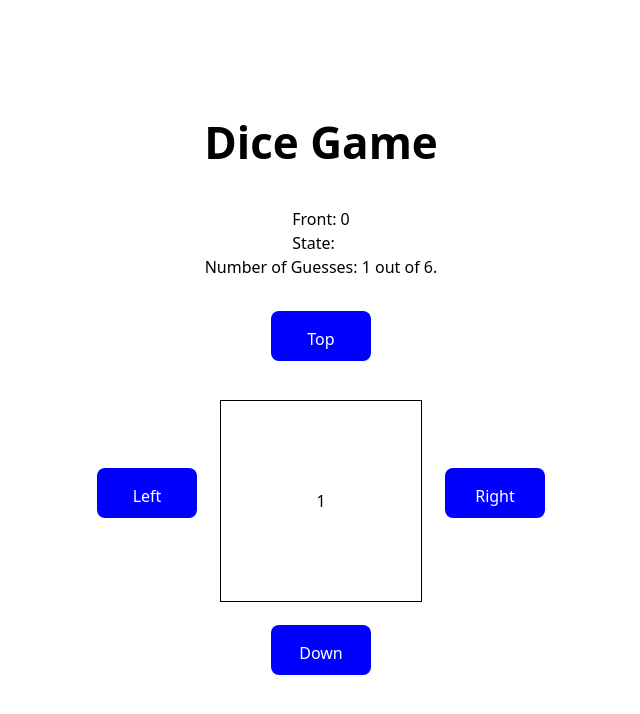
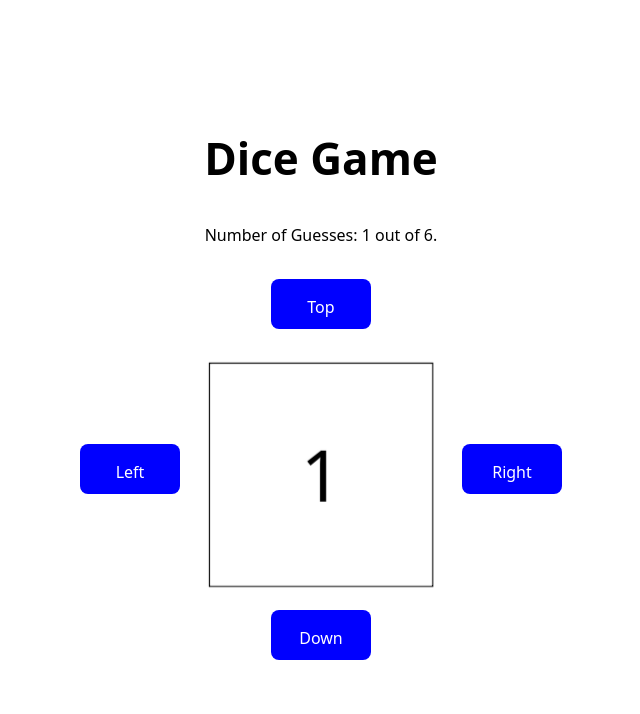
Before and after one commit to exosyphon/dice-game, a Next.js app: page / in a window 1280 px wide. Shown: the top 714 px of the page, without its empty margins (319-959 px from the left). Built offline with nearby package versions, Linux system fonts and the light colour scheme.

Commit message:
Update dice animations

```diff
--- a/src/pages/index.tsx
+++ b/src/pages/index.tsx
@@ -1,10 +1,10 @@
 import { useEffect, useState } from 'react';
 
 export default function Home() {
-    const debug = true;
-    const numbers: number[] = [1, 6, 5, 2, 3, 4];
+    const debug = false;
+    const [numbers, setNumbers] = useState<number[]>([]);
+    const [currentDiceHtml, setCurrentDiceHtml] = useState<any>(null);
     const sides: string[] = ['front', 'back', 'right', 'left', 'top', 'bottom'];
-    const customTextCss: string[] = ['', 'invert-text', '', '', '', 'rotated-text'];
 
     const [solutions, _setSolutions] = useState<number[][]>([
         [1, 3, 2, 5, 4, 6],
@@ -55,14 +55,35 @@ export default function Home() {
     ]);
     const [initialState, setInitialState] = useState<number[]>([]);
     const [diceFront, setDiceFront] = useState<number>(0);
-    const [diceState, setDiceState] = useState<number[]>(initialState);
+    const [diceState, setDiceState] = useState<number[]>([]);
     const [numberOfGuesses, setNumberOfGuesses] = useState<number>(1);
     const [nextNumber, setNextNumber] = useState<number>(2);
     const [displayX, setDisplayX] = useState<boolean>(false);
     const [displaySuccess, setDisplaySuccess] = useState<boolean>(false);
 
     useEffect(() => {
-        setInitialState(solutions[Math.floor(Math.random() * 45)]);
+        const mySolution = solutions[17]; // solutions[Math.floor(Math.random() * 45)];
+        setInitialState(mySolution);
+        // setNumbers([mySolution[0], mySolution[1], mySolution[3], mySolution[2], mySolution[5], mySolution[4]]);
+        setNumbers([mySolution[0], mySolution[1], mySolution[3], mySolution[2], mySolution[5], mySolution[4]]);
+        setDiceState(mySolution);
+        setCurrentDiceHtml((
+            <div className={`dice m-6 gimbal`}>
+                {[mySolution[0], mySolution[1], mySolution[3], mySolution[2], mySolution[5], mySolution[4]]?.map((item, index) => {
+                    return (
+                        <div
+                            key={index}
+                            className={`side ${sides[index]}`}
+                            style={{
+                                outline: `1px solid black`,
+                            }}
+                        >
+                            <div>{item}</div>
+                        </div>
+                    );
+                })}
+            </div>
+        ));
     }, [solutions]);
 
     class Dice {
@@ -149,6 +170,24 @@ export default function Home() {
     }
 
     const resetDie = () => {
+        setCurrentDiceHtml((
+            <div className={`dice m-6 gimbal`}>
+                {numbers?.map((item, index) => {
+                    return (
+                        <div
+                            key={index}
+                            className={`side ${sides[index]}`}
+                            style={{
+                                outline: `1px solid black`,
+                            }}
+                        >
+                            <div>{item}</div>
+                        </div>
+                    );
+                })}
+            </div>
+        ));
+
         setDiceState(initialState);
         setDiceFront(numbers.indexOf(1));
         setNextNumber(2);
@@ -174,6 +213,7 @@ export default function Home() {
     }
 
     const rightF = () => {
+        doAnotherRotate('Y', -90);
         dice.rotateRight(1);
         setDiceState(dice.toArray());
         setDiceFront(numbers.indexOf(dice.front));
@@ -181,6 +221,7 @@ export default function Home() {
     };
 
     const leftF = () => {
+        doAnotherRotate('Y', 90);
         dice.rotateLeft(1);
         setDiceState(dice.toArray());
         setDiceFront(numbers.indexOf(dice.front));
@@ -188,6 +229,7 @@ export default function Home() {
     };
 
     const topF = () => {
+        doAnotherRotate('X', -90);
         dice.rotateTop(1);
         setDiceState(dice.toArray());
         setDiceFront(numbers.indexOf(dice.front));
@@ -195,10 +237,19 @@ export default function Home() {
     };
 
     const bottomF = () => {
+        doAnotherRotate('X', 90);
         dice.rotateBottom(1);
         setDiceState(dice.toArray());
         setDiceFront(numbers.indexOf(dice.front));
         checkConditions();
+    };
+
+    const doAnotherRotate = (axis: string, degrees: number) => {
+        setCurrentDiceHtml(
+            <div className='gimbal' style={{ width: 0, height: 0, transform: `rotate${axis}(${degrees}deg)` }}>
+                {currentDiceHtml}
+            </div>
+        );
     };
 
     return (
@@ -260,23 +311,12 @@ export default function Home() {
                             padding: '1rem',
                             borderRadius: '.5rem',
                             marginBottom: '1rem',
+                            marginRight: '1rem',
                             height: '50px',
                             width: '100px',
                         }}>Left</button>
-                        <div className={`dice rolled-${sides[diceFront]} m-6`}>
-                            {numbers?.map((item, index) => {
-                                return (
-                                    <div
-                                        key={index}
-                                        className={`side ${sides[index]}`}
-                                        style={{
-                                            outline: `1px solid black`,
-                                        }}
-                                    >
-                                        <div className={customTextCss[index]}>{item}</div>
-                                    </div>
-                                );
-                            })}
+                        <div className='container'>
+                            {currentDiceHtml}
                         </div>
                         <button onClick={rightF} disabled={guessesExceeded()} style={{
                             background: guessesExceeded() ? 'gray' : 'blue',
@@ -284,6 +324,7 @@ export default function Home() {
                             padding: '1rem',
                             borderRadius: '.5rem',
                             marginBottom: '1rem',
+                            marginLeft: '1rem',
                             height: '50px',
                             width: '100px'
                         }}>Right</button>
--- a/src/styles/globals.css
+++ b/src/styles/globals.css
@@ -10,6 +10,16 @@
 .dice-container {
     text-align: center;
     margin: 50px auto;
+}
+
+.container {
+    width: 250px;
+    height: 165px;
+    position: relative;
+    margin: 0 auto 100px;
+    border: 1px solid #FFF;
+    perspective: 1000px;
+    perspective-origin: 50% 50%;
 }
 
 .dice {
@@ -30,68 +40,36 @@
     justify-content: center;
     align-items: center;
     background: white;
-}
-
-.rotated-text {
-  transform: rotate(-90deg);
-}
-
-.invert-text {
-   transform: scale(-1, -1);
+    font-size: 4rem;
 }
 
 .dice .front {
-    transform: translateZ(60px);
+    transform: translateZ(100px);
 }
 
 .dice .back {
-    transform: rotateX(180deg) translateZ(60px);
+    transform: rotateX(180deg) translateZ(100px);
 }
 
 .dice .right {
-    transform: rotateY(90deg) translateZ(60px);
+    transform: rotateY(90deg) translateZ(100px);
 }
 
 .dice .left {
-    transform: rotateY(-90deg) translateZ(60px);
+    transform: rotateY(-90deg) translateZ(100px);
 }
 
 .dice .top {
-    transform: rotateX(90deg) translateZ(60px);
+    transform: rotateX(90deg) translateZ(100px);
 }
 
 .dice .bottom {
-    transform: rotateX(-90deg) translateZ(60px);
+    transform: rotateX(-90deg) translateZ(100px);
 }
 
-.dice.rolling {
-    animation: roll 1s infinite linear;
+.gimbal {
+  transition: transform 1s;
+  transform-style: preserve-3d;
+  position: absolute;
+  transform-origin: 120px 120px;
 }
-
-@keyframes roll {
-    from {
-        transform: rotateX(0) rotateY(0);
-    }
-    to {
-        transform: rotateX(360deg) rotateY(360deg);
-    }
-}
-
-.rolled-front {
-    transform: rotateX(0) rotateY(0);
-}
-.rolled-back {
-    transform: rotateX(0) rotateY(180deg);
-}
-.rolled-left {
-    transform: rotateX(0) rotateY(90deg);
-}
-.rolled-right {
-    transform: rotateX(0) rotateY(-90deg);
-}
-.rolled-top {
-    transform: rotateX(-90deg) rotateY(0);
-}
-.rolled-bottom {
-    transform: rotateX(90deg) rotateY(90deg);
-}
```
Also changed, not shown: 1 other file (tests, documents, lock files or other folders).
